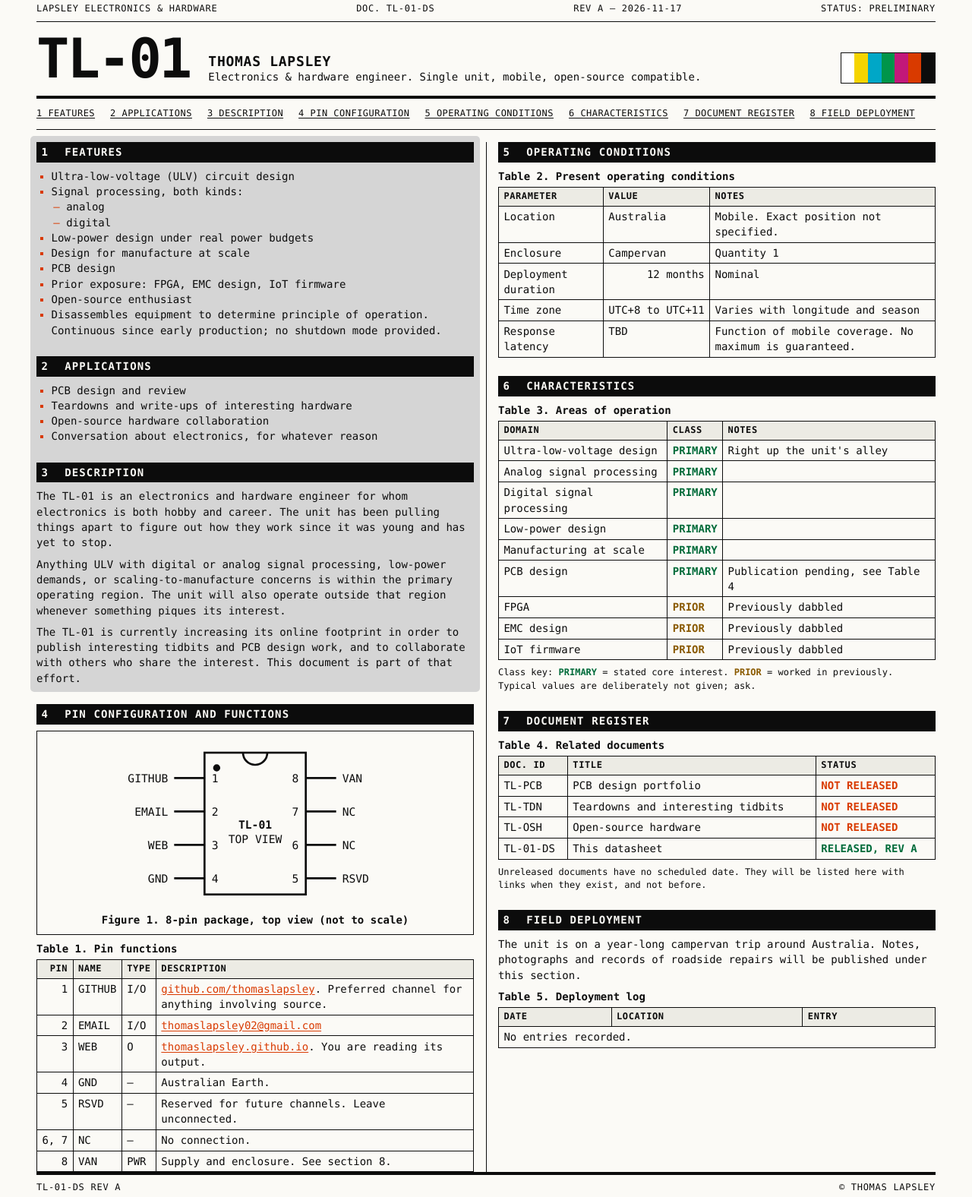
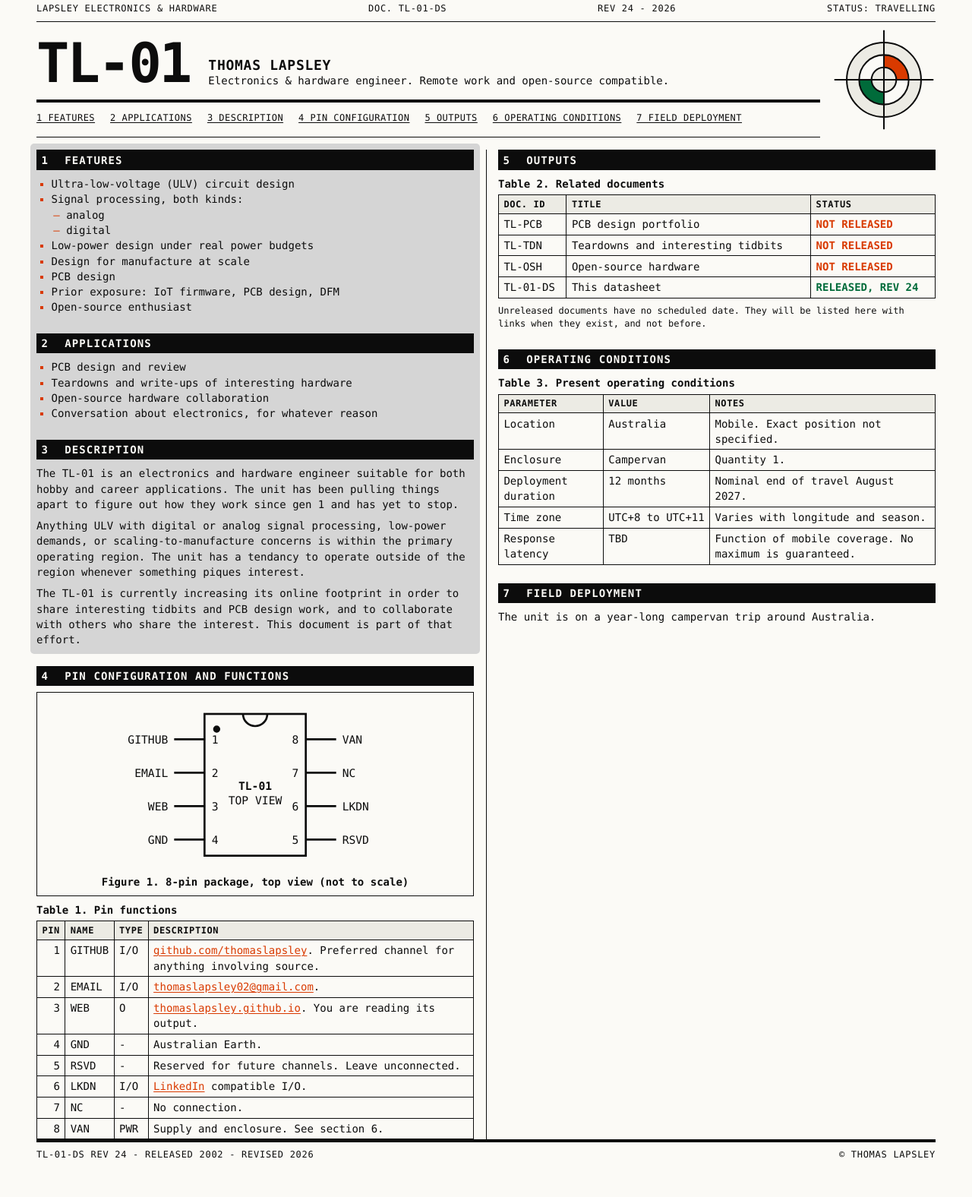
Before and after one commit to thomaslapsley/thomaslapsley.github.io, a plain HTML site: page index.html in a window 1280 px wide. Shown: the part 5-1581 px from the top of the page at 76% size. Drawn offline with Linux system fonts and the light colour scheme.

Commit message:
Finished Webpage

```diff
--- a/index.html
+++ b/index.html
@@ -3,13 +3,13 @@
 <head>
 <meta charset="utf-8">
 <meta name="viewport" content="width=device-width, initial-scale=1">
-<title>TL-01 — Thomas Lapsley — Datasheet</title>
-<meta name="description" content="TL-01: Thomas Lapsley, electronics & hardware engineer. Datasheet, Rev A.">
+<title>TL-01 - Thomas Lapsley - Datasheet</title>
+<meta name="description" content="TL-01: Thomas Lapsley, electronics & hardware engineer. Datasheet, REV 24.">
 <style>
   :root {
     --paper: #fbfaf6; --ink: #0c0c0c; --rule: #0c0c0c; --tint: #ecebe4;
-    --hot: #d93a00;   /* international orange: emphasis, links */
-    --ok: #006b3a; --hold: #8a5a00;
+    --hot: #d93a00;
+    --ok: #006b3a; --hold: #ecebe4;
     --mono: "JetBrains Mono", "IBM Plex Mono", "Cascadia Mono", Consolas, Menlo, ui-monospace, monospace;
     --u: 0.5rem;
   }
@@ -22,20 +22,21 @@
 
   /* --- running header --- */
   .run { display: flex; flex-wrap: wrap; justify-content: space-between; gap: 0 2rem; padding: var(--u) 0; border-bottom: 1px solid var(--rule); font-size: 0.75rem; text-transform: uppercase; letter-spacing: 0.06em; }
-  .title { display: grid; grid-template-columns: auto 1fr auto; gap: calc(var(--u) * 3); align-items: end; padding: calc(var(--u) * 2) 0; border-bottom: 4px solid var(--rule); }
-  .title .pn { font-size: clamp(2.5rem, 8vw, 4.5rem); font-weight: 700; line-height: 0.9; letter-spacing: -0.04em; margin: 0; }
-  .title h1 { font-size: 1.125rem; line-height: 1.3; margin: 0; text-transform: uppercase; letter-spacing: 0.04em; }
+  .title { display: grid; grid-template-columns: auto 1fr auto; column-gap: calc(var(--u) * 3); align-items: end; }
+  .title .pn { font-size: clamp(2.5rem, 8vw, 4.5rem); font-weight: 700; line-height: 0.9; letter-spacing: -0.04em; margin: 0; padding: calc(var(--u) * 2) 0; }
+  .title h1 { font-size: 1.125rem; line-height: 1.3; margin: 0; padding: calc(var(--u) * 2) 0; text-transform: uppercase; letter-spacing: 0.04em; }
   .title h1 small { display: block; font-size: 0.875rem; font-weight: 400; letter-spacing: 0; text-transform: none; }
-  .bars { display: grid; grid-template-columns: repeat(7, 1.1rem); height: 2.6rem; border: 1px solid var(--rule); }
-  .bars i:nth-child(1) { background: #fff; } .bars i:nth-child(2) { background: #f5d400; } .bars i:nth-child(3) { background: #00a7c7; }
-  .bars i:nth-child(4) { background: #00954a; } .bars i:nth-child(5) { background: #c2187a; } .bars i:nth-child(6) { background: #d93a00; } .bars i:nth-child(7) { background: #0c0c0c; }
+  .reg { display: block; width: 8.5rem; height: 8.5rem; color: var(--rule); grid-column: 3; grid-row: 1 / span 2; align-self: center; margin: var(--u) 0 var(--u) calc(var(--u) * -1); }
+  .reg .c-tint { fill: var(--tint); } .reg .c-paper { fill: var(--paper); } .reg .c-hot { fill: var(--hot); }
+  .reg .c-ok { fill: var(--ok); } .reg .c-hold { fill: var(--hold); }
 
-  nav.toc { background: var(--paper); border-bottom: 1px solid var(--rule); padding: var(--u) 0; display: flex; flex-wrap: wrap; gap: 0 1.25rem; font-size: 0.75rem; text-transform: uppercase; letter-spacing: 0.04em; }
+  nav.toc { grid-column: 1 / 3; grid-row: 2; align-self: stretch; background: var(--paper); border-top: 4px solid var(--rule); border-bottom: 1px solid var(--rule); padding: var(--u) 0; display: flex; flex-wrap: wrap; gap: 0 1.25rem; font-size: 0.75rem; text-transform: uppercase; letter-spacing: 0.04em; }
   nav.toc a { color: var(--ink); padding: 0.2rem 0; white-space: nowrap; }
   nav.toc a:hover { color: var(--hot); }
 
-  /* --- body: two columns, like every datasheet since 1975 --- */
+  /* --- columns --- */
   .cols { columns: 2 30rem; column-gap: calc(var(--u) * 4); column-rule: 1px solid var(--rule); padding-top: calc(var(--u) * 2); }
+  .half { break-inside: avoid; }
   .highlight-group { position: relative; }
   section { break-inside: avoid; margin: 0 0 calc(var(--u) * 3); }
   h2 { font-size: 0.875rem; margin: 0 0 var(--u); padding: 0.2rem 0.4rem; background: var(--ink); color: var(--paper); text-transform: uppercase; letter-spacing: 0.08em; }
@@ -64,28 +65,39 @@
 
   @media (max-width: 40rem) {
     .title { grid-template-columns: 1fr auto; }
-    .title h1 { grid-column: 1 / -1; grid-row: 2; }
+    .title .pn { padding-bottom: 0; }
+    .title h1 { grid-column: 1 / -1; grid-row: 2; padding-top: calc(var(--u) * 3); }
+    .reg { grid-column: 2; grid-row: 1; align-self: end; width: 4.5rem; height: 4.5rem; margin: calc(var(--u) * 2) 0 0; }
+    nav.toc { grid-column: 1 / -1; grid-row: 3; }
   }
   @media print { nav.toc { position: static; } body { font-size: 8pt; } }
 </style>
 </head>
 <body>
 <div class="sheet">
-  <div class="run"><span>Lapsley Electronics &amp; Hardware</span><span>Doc. TL-01-DS</span><span>Rev A — 2026-11-17</span><span>Status: Preliminary</span></div>
+  <div class="run"><span>Lapsley Electronics &amp; Hardware</span><span>Doc. TL-01-DS</span><span>REV 24 - 2026</span><span>Status: Travelling</span></div>
 
   <header class="title">
     <p class="pn">TL-01</p>
-    <h1>Thomas Lapsley <small>Electronics &amp; hardware engineer. Single unit, mobile, open-source compatible.</small></h1>
-    <div class="bars" role="img" aria-label="Colour reference strip"><i></i><i></i><i></i><i></i><i></i><i></i><i></i></div>
+    <h1>Thomas Lapsley <small>Electronics &amp; hardware engineer. Remote work and open-source compatible.</small></h1>
+    <svg class="reg" viewBox="0 0 100 100" role="img" aria-label="Registration target" fill="none" stroke="currentColor" stroke-width="1.5">
+      <g stroke="none">
+        <circle class="c-tint" cx="50" cy="50" r="36"/><circle class="c-paper" cx="50" cy="50" r="24"/>
+        <path class="c-hot" d="M50 50L50 26A24 24 0 0 1 74 50Z"/><path class="c-ok" d="M50 50L50 74A24 24 0 0 1 26 50Z"/>
+        <circle class="c-hold" cx="50" cy="50" r="12"/>
+      </g>
+      <circle cx="50" cy="50" r="36"/><circle cx="50" cy="50" r="24"/><circle cx="50" cy="50" r="12"/>
+      <path d="M50 2v96M2 50h96"/>
+    </svg>
+    <nav class="toc" aria-label="Sections">
+      <a href="#s1">1 Features</a><a href="#s2">2 Applications</a><a href="#s3">3 Description</a><a href="#s4">4 Pin configuration</a>
+      <a href="#s5">5 Outputs</a><a href="#s6">6 Operating conditions</a>
+      <a href="#s7">7 Field deployment</a>
+    </nav>
   </header>
 
-  <nav class="toc" aria-label="Sections">
-    <a href="#s1">1 Features</a><a href="#s2">2 Applications</a><a href="#s3">3 Description</a><a href="#s4">4 Pin configuration</a>
-    <a href="#s5">5 Operating conditions</a><a href="#s6">6 Characteristics</a><a href="#s7">7 Document register</a>
-    <a href="#s8">8 Field deployment</a>
-    <!-- <a href="#s9">9 Revision history</a><a href="#s10">10 Colophon</a> -->
-  </nav>
     <main class="cols">
+      <div class="half">
       <div class="highlight-group">
         <section id="s1">
           <h2><span>1</span>Features</h2>
@@ -96,9 +108,8 @@
             <li>Low-power design under real power budgets</li>
             <li>Design for manufacture at scale</li>
             <li>PCB design</li>
-            <li>Prior exposure: FPGA, EMC design, IoT firmware</li>
+            <li>Prior exposure: IoT firmware, PCB design, DFM</li>
             <li>Open-source enthusiast</li>
-            <li>Disassembles equipment to determine principle of operation. Continuous since early production; no shutdown mode provided.</li>
           </ul>
         </section>
 
@@ -114,15 +125,15 @@
 
         <section id="s3">
           <h2><span>3</span>Description</h2>
-          <p>The TL-01 is an electronics and hardware engineer for whom electronics is both hobby and career. The unit has been pulling things apart to figure out how they work since it was young and has yet to stop.</p>
-          <p>Anything ULV with digital or analog signal processing, low-power demands, or scaling-to-manufacture concerns is within the primary operating region. The unit will also operate outside that region whenever something piques its interest.</p>
-          <p>The TL-01 is currently increasing its online footprint in order to publish interesting tidbits and PCB design work, and to collaborate with others who share the interest. This document is part of that effort.</p>
+          <p>The TL-01 is an electronics and hardware engineer suitable for both hobby and career applications. The unit has been pulling things apart to figure out how they work since gen 1 and has yet to stop.</p>
+          <p>Anything ULV with digital or analog signal processing, low-power demands, or scaling-to-manufacture concerns is within the primary operating region. The unit has a tendancy to operate outside of the region whenever something piques interest.</p>
+          <p>The TL-01 is currently increasing its online footprint in order to share interesting tidbits and PCB design work, and to collaborate with others who share the interest. This document is part of that effort.</p>
         </section>
       </div>
       <section id="s4">
       <h2><span>4</span>Pin configuration and functions</h2>
       <figure>
-        <svg viewBox="0 0 360 170" role="img" aria-label="Eight-pin package, top view. Pins: 1 GITHUB, 2 EMAIL, 3 WEB, 4 GND, 5 RSVD, 6 NC, 7 NC, 8 VAN." font-family="inherit" font-size="11" fill="currentColor" stroke="currentColor">
+        <svg viewBox="0 0 360 170" role="img" aria-label="Eight-pin package, top view. Pins: 1 GITHUB, 2 EMAIL, 3 WEB, 4 GND, 5 RSVD, 6 NC, 7 LKDN, 8 VAN." font-family="inherit" font-size="11" fill="currentColor" stroke="currentColor">
           <rect x="130" y="15" width="100" height="140" fill="none" stroke-width="2"/>
           <path d="M168 15a12 12 0 0 0 24 0" fill="none" stroke-width="2"/>
           <circle cx="142" cy="30" r="3"/>
@@ -132,7 +143,7 @@
           <g stroke="none">
             <text x="94" y="44" text-anchor="end">GITHUB</text><text x="94" y="77" text-anchor="end">EMAIL</text>
             <text x="94" y="110" text-anchor="end">WEB</text><text x="94" y="143" text-anchor="end">GND</text>
-            <text x="266" y="44">VAN</text><text x="266" y="77">NC</text><text x="266" y="110">NC</text><text x="266" y="143">RSVD</text>
+            <text x="266" y="44">VAN</text><text x="266" y="77">NC</text><text x="266" y="110">LKDN</text><text x="266" y="143">RSVD</text>
             <text x="137" y="44">1</text><text x="137" y="77">2</text><text x="137" y="110">3</text><text x="137" y="143">4</text>
             <text x="223" y="44" text-anchor="end">8</text><text x="223" y="77" text-anchor="end">7</text><text x="223" y="110" text-anchor="end">6</text><text x="223" y="143" text-anchor="end">5</text>
             <text x="180" y="90" text-anchor="middle" font-weight="700">TL-01</text><text x="180" y="104" text-anchor="middle">TOP VIEW</text>
@@ -144,104 +155,59 @@
         <caption>Table 1. Pin functions</caption>
         <thead><tr><th class="n">Pin</th><th>Name</th><th>Type</th><th>Description</th></tr></thead>
         <tbody>
-          <tr><td class="n">1</td><td>GITHUB</td><td>I/O</td><td><a href="https://github.com/thomaslapsley">github.com/thomaslapsley</a>. Preferred channel for anything involving source.</td></tr>
-          <tr><td class="n">2</td><td>EMAIL</td><td>I/O</td><td><!-- TODO: replace with your real address --><a href="mailto:thomaslapsley02@gmail.com">thomaslapsley02@gmail.com</a></td></tr>
-          <tr><td class="n">3</td><td>WEB</td><td>O</td><td><a href="https://thomaslapsley.github.io">thomaslapsley.github.io</a>. You are reading its output.</td></tr>
-          <tr><td class="n">4</td><td>GND</td><td>—</td><td>Australian Earth.</td></tr>
-          <tr><td class="n">5</td><td>RSVD</td><td>—</td><td>Reserved for future channels. Leave unconnected.</td></tr>
-          <tr><td class="n">6, 7</td><td>NC</td><td>—</td><td>No connection.</td></tr>
-          <tr><td class="n">8</td><td>VAN</td><td>PWR</td><td>Supply and enclosure. See section 8.</td></tr>
+          <tr><td class="n">1</td><td>GITHUB</td><td>I/O</td><td><a href="https://github.com/thomaslapsley" target="_blank" rel="noopener">github.com/thomaslapsley</a>. Preferred channel for anything involving source.</td></tr>
+          <tr><td class="n">2</td><td>EMAIL</td><td>I/O</td><td><a href="mailto:thomaslapsley02@gmail.com">thomaslapsley02@gmail.com</a>.</td></tr>
+          <tr><td class="n">3</td><td>WEB</td><td>O</td><td><a href="https://thomaslapsley.github.io" target="_blank" rel="noopener">thomaslapsley.github.io</a>. You are reading its output.</td></tr>
+          <tr><td class="n">4</td><td>GND</td><td>-</td><td>Australian Earth.</td></tr>
+          <tr><td class="n">5</td><td>RSVD</td><td>-</td><td>Reserved for future channels. Leave unconnected.</td></tr>
+          <tr><td class="n">6</td><td>LKDN</td><td>I/O</td><td><a href="https://www.linkedin.com/in/thomasrslapsley/" target="_blank" rel="noopener">LinkedIn</a> compatible I/O.</td></tr>
+          <tr><td class="n">7</td><td>NC</td><td>-</td><td>No connection.</td></tr>
+          <tr><td class="n">8</td><td>VAN</td><td>PWR</td><td>Supply and enclosure. See section 6.</td></tr>
         </tbody>
       </table>
     </section>
+    </div>
 
+    <div class="half">
     <section id="s5">
-      <h2><span>5</span>Operating conditions</h2>
+      <h2><span>5</span>Outputs</h2>
       <table>
-        <caption>Table 2. Present operating conditions</caption>
+        <caption>Table 2. Related documents</caption>
+        <thead><tr><th>Doc. ID</th><th>Title</th><th>Status</th></tr></thead>
+        <tbody>
+          <tr><td>TL-PCB</td><td>PCB design portfolio</td><td class="st nr">NOT RELEASED</td></tr>
+          <tr><td>TL-TDN</td><td>Teardowns and interesting tidbits</td><td class="st nr">NOT RELEASED</td></tr>
+          <tr><td>TL-OSH</td><td>Open-source hardware</td><td class="st nr">NOT RELEASED</td></tr>
+          <tr><td>TL-01-DS</td><td>This datasheet</td><td class="st act">RELEASED, REV 24</td></tr>
+        </tbody>
+      </table>
+      <p class="note">Unreleased documents have no scheduled date. They will be listed here with links when they exist, and not before.</p>
+    </section>
+
+    <section id="s6">
+      <h2><span>6</span>Operating conditions</h2>
+      <table>
+        <caption>Table 3. Present operating conditions</caption>
         <thead><tr><th>Parameter</th><th>Value</th><th>Notes</th></tr></thead>
         <tbody>
           <tr><td>Location</td><td>Australia</td><td>Mobile. Exact position not specified.</td></tr>
-          <tr><td>Enclosure</td><td>Campervan</td><td>Quantity 1</td></tr>
-          <tr><td>Deployment duration</td><td class="n">12 months</td><td>Nominal</td></tr>
-          <tr><td>Time zone</td><td class="n">UTC+8 to UTC+11</td><td>Varies with longitude and season</td></tr>
+          <tr><td>Enclosure</td><td>Campervan</td><td>Quantity 1.</td></tr>
+          <tr><td>Deployment duration</td><td>12 months</td><td>Nominal end of travel August 2027.</td></tr>
+          <tr><td>Time zone</td><td class="n">UTC+8 to UTC+11</td><td>Varies with longitude and season.</td></tr>
           <tr><td>Response latency</td><td>TBD</td><td>Function of mobile coverage. No maximum is guaranteed.</td></tr>
         </tbody>
       </table>
     </section>
 
-    <section id="s6">
-      <h2><span>6</span>Characteristics</h2>
-      <table>
-        <caption>Table 3. Areas of operation</caption>
-        <thead><tr><th>Domain</th><th>Class</th><th>Notes</th></tr></thead>
-        <tbody>
-          <tr><td>Ultra-low-voltage design</td><td class="st act">PRIMARY</td><td>Right up the unit's alley</td></tr>
-          <tr><td>Analog signal processing</td><td class="st act">PRIMARY</td><td></td></tr>
-          <tr><td>Digital signal processing</td><td class="st act">PRIMARY</td><td></td></tr>
-          <tr><td>Low-power design</td><td class="st act">PRIMARY</td><td></td></tr>
-          <tr><td>Manufacturing at scale</td><td class="st act">PRIMARY</td><td></td></tr>
-          <tr><td>PCB design</td><td class="st act">PRIMARY</td><td>Publication pending, see Table 4</td></tr>
-          <tr><td>FPGA</td><td class="st prior">PRIOR</td><td>Previously dabbled</td></tr>
-          <tr><td>EMC design</td><td class="st prior">PRIOR</td><td>Previously dabbled</td></tr>
-          <tr><td>IoT firmware</td><td class="st prior">PRIOR</td><td>Previously dabbled</td></tr>
-        </tbody>
-      </table>
-      <p class="note">Class key: <b class="st act">PRIMARY</b> = stated core interest. <b class="st prior">PRIOR</b> = worked in previously. Typical values are deliberately not given; ask.</p>
+    <section id="s7">
+      <h2><span>7</span>Field deployment</h2>
+      <p>The unit is on a year-long campervan trip around Australia.</p>
     </section>
-
-    <section id="s7">
-      <h2><span>7</span>Document register</h2>
-      <table>
-        <caption>Table 4. Related documents</caption>
-        <thead><tr><th>Doc. ID</th><th>Title</th><th>Status</th></tr></thead>
-        <tbody>
-          <tr><td>TL-PCB</td><td>PCB design portfolio</td><td class="st nr">NOT RELEASED</td></tr>
-          <tr><td>TL-TDN</td><td>Teardowns and interesting tidbits</td><td class="st nr">NOT RELEASED</td></tr>
-          <tr><td>TL-OSH</td><td>Open-source hardware</td><td class="st nr">NOT RELEASED</td></tr>
-          <tr><td>TL-01-DS</td><td>This datasheet</td><td class="st act">RELEASED, REV A</td></tr>
-        </tbody>
-      </table>
-      <p class="note">Unreleased documents have no scheduled date. They will be listed here with links when they exist, and not before.</p>
-    </section>
-
-    <section id="s8">
-      <h2><span>8</span>Field deployment</h2>
-      <p>The unit is on a year-long campervan trip around Australia. Notes, photographs and records of roadside repairs will be published under this section.</p>
-      <table>
-        <caption>Table 5. Deployment log</caption>
-        <thead><tr><th>Date</th><th>Location</th><th>Entry</th></tr></thead>
-        <tbody><tr><td colspan="3">No entries recorded.</td></tr></tbody>
-      </table>
-    </section>
-
-    <!-- <section id="s9">
-      <h2><span>9</span>Revision history</h2>
-      <table>
-        <thead><tr><th>Rev</th><th>Date</th><th>Change</th></tr></thead>
-        <tbody><tr><td>A</td><td class="n">2026-11-17</td><td>Initial release. Supersedes a page reading “Work in progress”.</td></tr></tbody>
-      </table>
-    </section> -->
-
-    <!-- <section id="s10">
-      <h2><span>10</span>Colophon</h2>
-      <table>
-        <caption>Table 6. How this page is built</caption>
-        <tbody>
-          <tr><th>Source</th><td>1 HTML file, CSS inline</td></tr>
-          <tr><th>JavaScript</th><td>None</td></tr>
-          <tr><th>Web fonts</th><td>None. Uses the first monospace face your system has.</td></tr>
-          <tr><th>Images</th><td>1 inline SVG (Figure 1)</td></tr>
-          <tr><th>Requests</th><td class="n">1</td></tr>
-          <tr><th>Hosting</th><td>GitHub Pages</td></tr>
-          <tr><th>Print</th><td>Supported. It is a datasheet.</td></tr>
-        </tbody>
-      </table>
-    </section> -->
+    </div>
   </main>
 
   <footer>
-    <span>TL-01-DS Rev A</span>
+    <span>TL-01-DS Rev 24 - Released 2002 - Revised 2026</span>
     <span>© Thomas Lapsley</span>
   </footer>
 </div>
```
